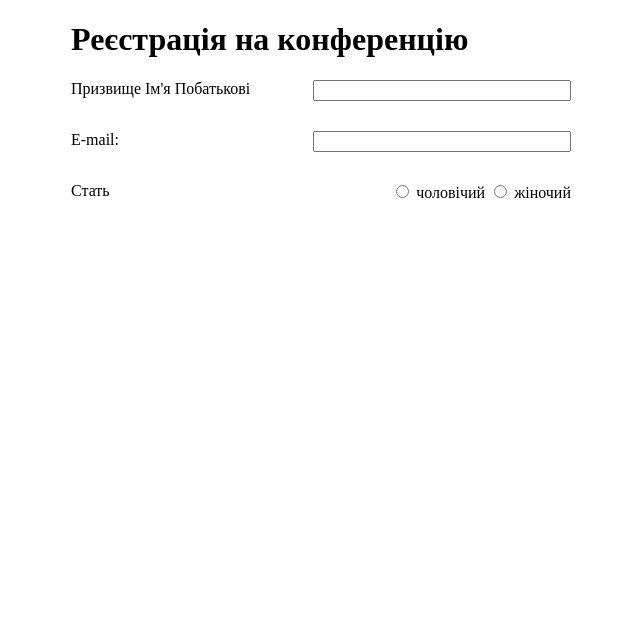
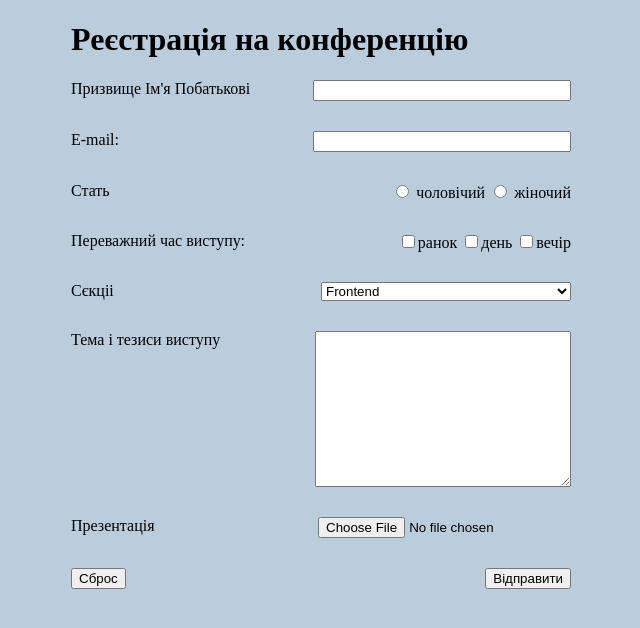
Before and after one commit to nearonov/Python-course, a Django app: page /shop/other-form/ in a window 1280 px wide. Shown: the top 628 px of the page, without its empty margins (319-959 px from the left). Run offline with Django 4.2, Linux system fonts and the light colour scheme.

Commit message:
07.12.24

```diff
--- a/Django/templates/shop/other_form.html
+++ b/Django/templates/shop/other_form.html
@@ -4,6 +4,9 @@
     <meta charset="UTF-8">
     <title>форма з відео-курса</title>
     <style>
+        body{
+            background:#bbccdd;
+        }
         .reg-form{
           max-width: 500px;
           margin: 0 auto;
@@ -16,10 +19,13 @@
         .reg-form_input{
             width: 50%;
         }
+        .reg-form textarea{
+            height: 150px;
+        }
     </style>
 </head>
 <body>
-    <form class="reg-form">
+    <form class="reg-form" >
         <h1>Реєстрація на конференцію</h1>
         <div>
             <label for="name">
@@ -31,7 +37,7 @@
             <label for="email">
                 E-mail:
             </label>
-            <input class="reg-form_input" type="email" name="name" id="email">
+            <input class="reg-form_input" type="email" name="email" id="email">
         </div>
         <div>
             <label>
@@ -44,6 +50,42 @@
                </label>
                 </div>
         </div>
+        <div>
+            <label>
+                Переважний час виступу:
+            </label>
+            <div>
+                <label>
+                    <input type="checkbox" name="time_morning" value="1">ранок
+                </label>
+                <label>
+                     <input type="checkbox" name="time_afternoon" value="1">день
+                </label>
+                <label>
+                    <input type="checkbox" name="time_evening" value="1">вечір
+                </label>
+            </div>
+        </div>
+        <div>
+            <label>Сєкціі</label>
+            <select name="section" class="reg-form_input">
+                <option value="frontend">Frontend</option>
+                <option value="backend">Backend</option>
+                <option value="management">Management</option>
+            </select>
+        </div>
+        <div>
+            <label>Тема і тезиси виступу</label>
+            <textarea name="info" class="reg-form_input"></textarea>
+        </div>
+        <div>
+            <label>Презентація</label>
+            <input type="file" name="presentation">
+        </div>
+        <div>
+            <input type="reset" value="Сброс">
+            <input type="submit" value="Відправити">
+        </div>
 
     </form>
 </body>
```
Also changed, not shown: Django/static/eugene.jpg (added), Django/static/go-programming-language-logo-black-background-2M8NA9T.jpg (added), Django/static/java.png (added), Django/static/ruby.jfif (added), Django/static/Без названия.png (added).
